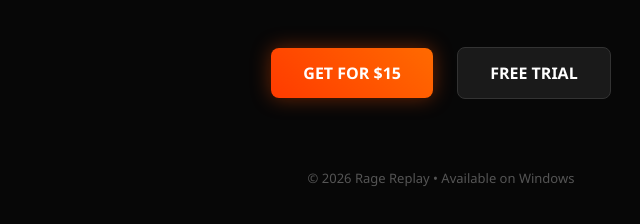
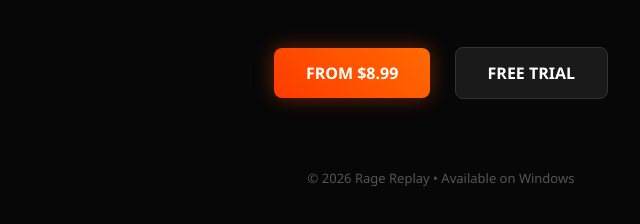
Before and after one commit to 6bIgJIO/RR, a plain HTML site: page index.html in a window 1280 px wide. Shown: the part 678-902 px from the top of the page, 199-839 px from the left. Drawn offline with Linux system fonts and the light colour scheme.

Commit message:
Update index.html

```diff
--- a/index.html
+++ b/index.html
@@ -146,7 +146,7 @@ font-size:13px;
 <div class="buttons">
 
 <a class="btn buy" href="https://whop.com/rage-replay/">
-GET FOR $15
+FROM $8.99
 </a>
 
 <a class="btn trial" href="https://github.com/6bIgJIO/RR/releases">
```
